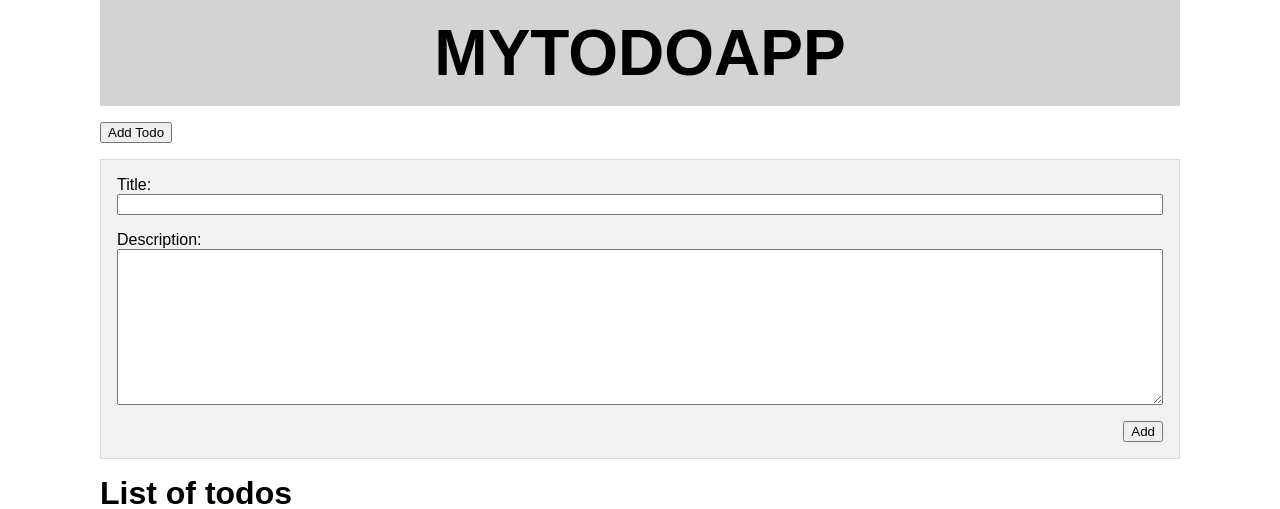
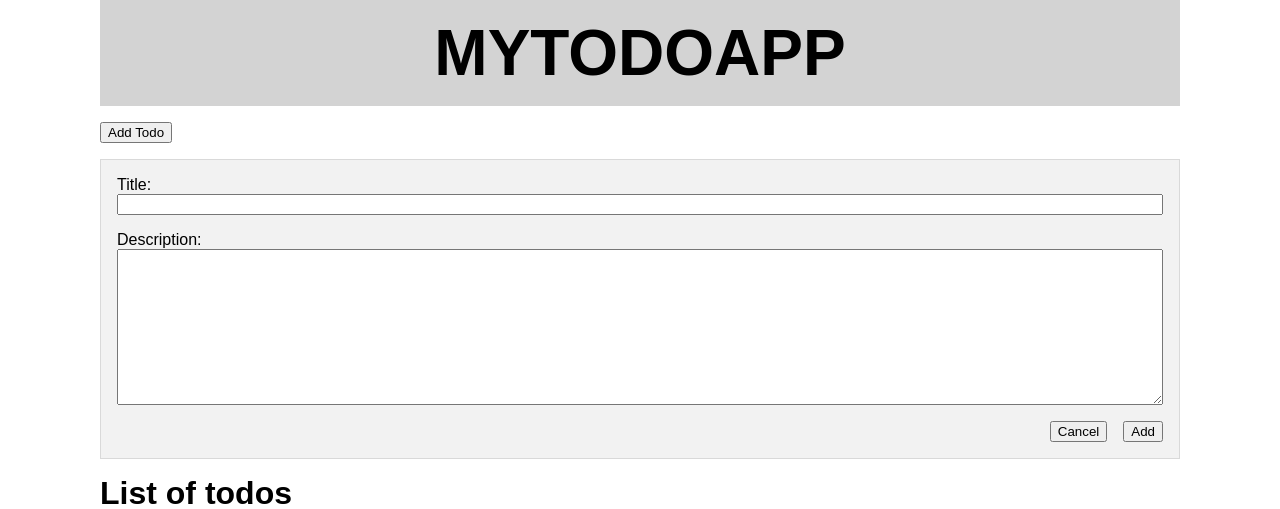
Before and after one commit to haco28/learn-react-app-01, a React (Create React App) app: page / in a window 1280 px wide. Both pictures are taken after a click on the button "Add Todo". Shown: the top 509 px of the page. Built offline with nearby package versions, Linux system fonts and the light colour scheme.

Commit message:
- Toggle display of form - css update

```diff
--- a/src/App.js
+++ b/src/App.js
@@ -36,6 +36,7 @@ class App extends React.Component {
           desc: 'Create my first react app'
         }
       ],
+      formIsDisplayed: false,
       title: '',
       desc: ''
     }
@@ -50,6 +51,13 @@ class App extends React.Component {
     const list = this.state.list;
     list.splice(i, 1);
     this.setState({list: list})
+  }
+
+  handleDisplayForm() {
+    const opened = this.state.formIsDisplayed;
+    this.setState({
+      formIsDisplayed: !opened
+    })
   }
 
   handleChangeInput(e) {
@@ -84,6 +92,7 @@ class App extends React.Component {
   }
 
   render() {
+    const opened = this.state.formIsDisplayed;
     return (
       <div className="App">
         <header className="App-header">
@@ -91,8 +100,9 @@ class App extends React.Component {
         </header>
 
         <section>
-          <button>Add Todo</button>
-          <form onSubmit={this.handleSubmit}>
+          <button onClick={() => {this.handleDisplayForm()}}>Add Todo</button>
+          {opened
+            ? <form onSubmit={this.handleSubmit}>
               <label htmlFor="title">
                 <span>Title:</span>
                 <input type="text" id="title" value={this.state.title} onChange={this.handleChangeInput}/>
@@ -103,10 +113,12 @@ class App extends React.Component {
                           onChange={this.handleChangeText}/>
               </label>
               <div className="actions">
-              <input type="submit" value="Add"/>
+                <button type="button" onClick={() => {this.handleDisplayForm()}}>Cancel</button>
+                <button type="submit">Add</button>
               </div>
-
             </form>
+            : ''
+          }
         </section>
 
         <section>
--- a/src/App.scss
+++ b/src/App.scss
@@ -22,6 +22,10 @@
   section {
     margin-bottom: 1rem;
 
+    button {
+      cursor: pointer;
+    }
+
     form{
       background: rgba(0,0,0,0.05);
       padding: 1rem;
@@ -33,9 +37,12 @@
         margin-bottom: 1rem;
       }
       .actions{
-        display: flex;
-        align-items: flex-end;
-        flex-flow: column;
+        width: 100%;
+        text-align: right;
+        button{
+          margin-left: 1rem;
+          cursor: pointer
+        }
       }
     }
 
```
Lines whose indentation alone changed are shown as unchanged.
